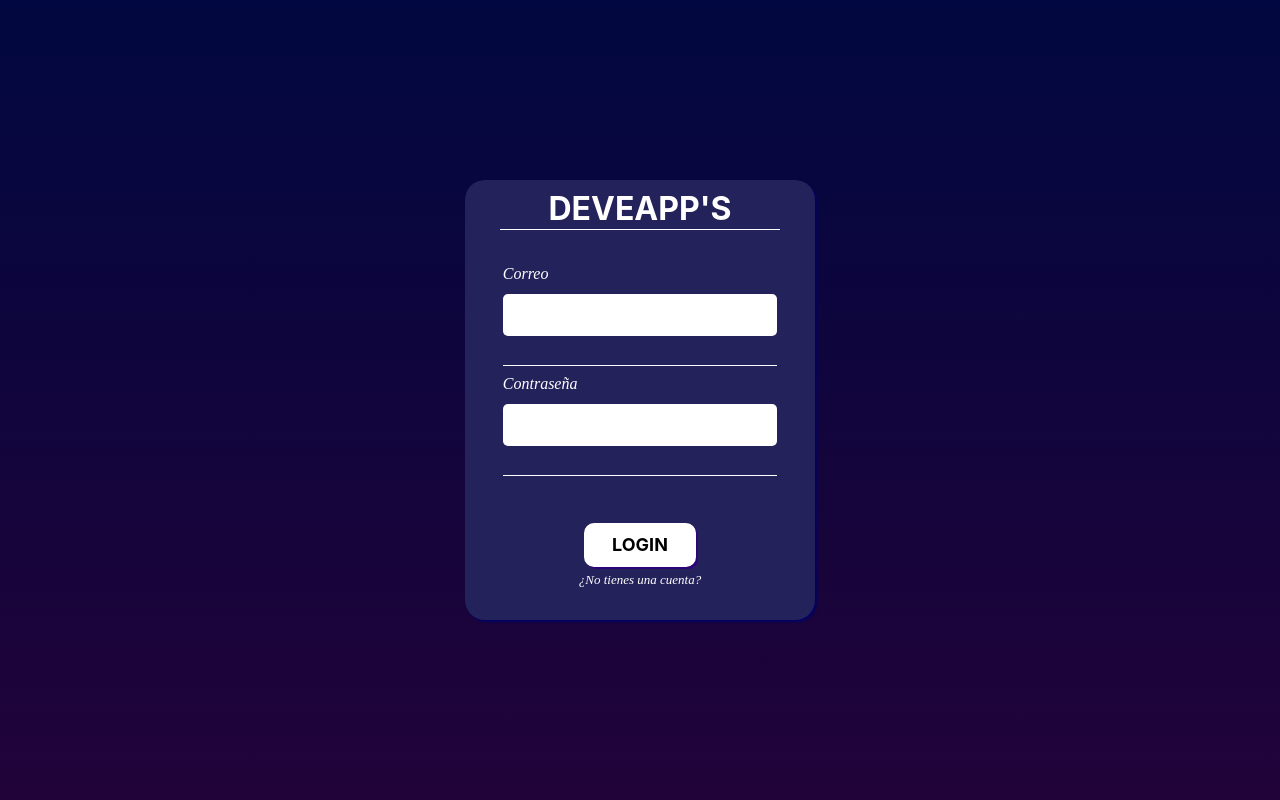
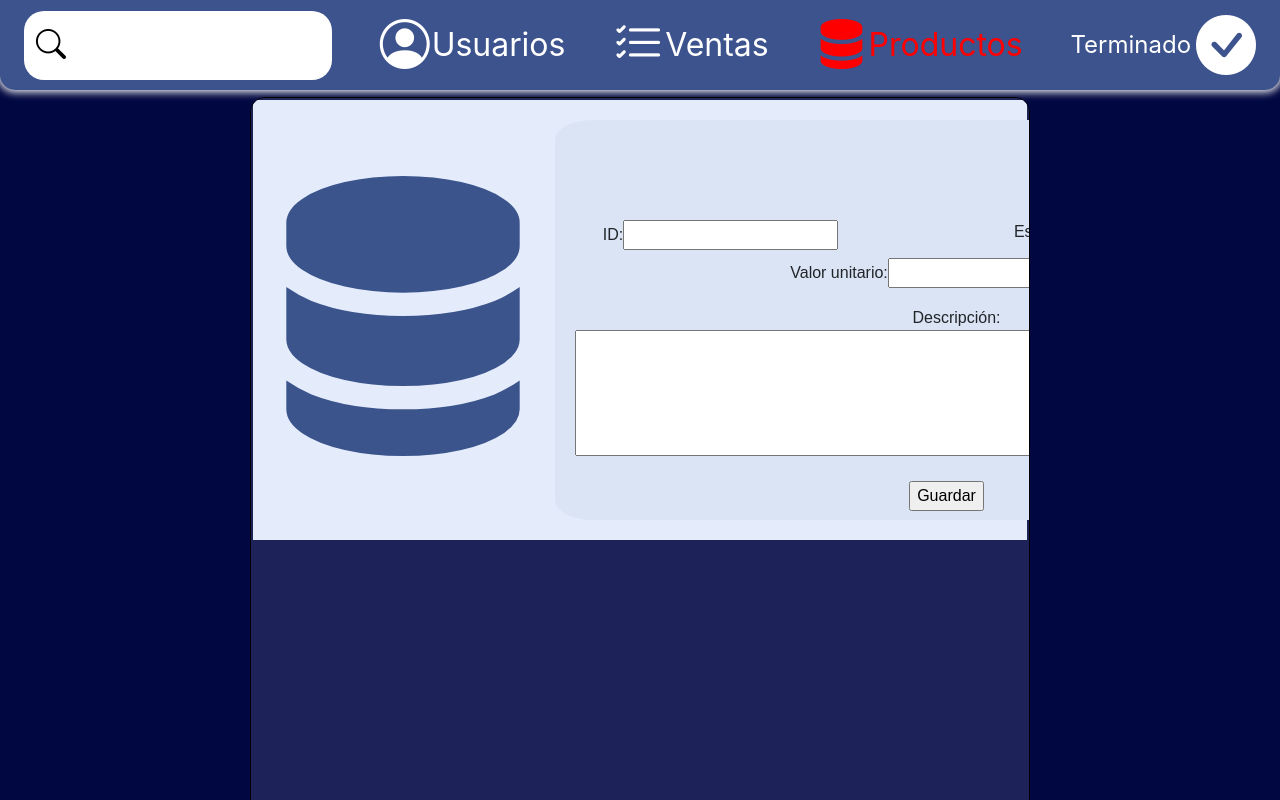
Before and after one commit to Alexcastr/deveApps, a React (Create React App) app: page /AddProducts in a window 1280 px wide. Built offline with nearby package versions, Linux system fonts and the light colour scheme.

Commit message:
Añadir producto

```diff
--- a/package.json
+++ b/package.json
@@ -36,5 +36,8 @@
       "last 1 firefox version",
       "last 1 safari version"
     ]
+  },
+  "devDependencies": {
+    "eslint-plugin-react": "^7.26.1"
   }
 }
--- a/src/App.jsx
+++ b/src/App.jsx
@@ -4,6 +4,7 @@ import Redirect from "pages/Redirect";
 import Login from "pages/Login";
 import Users from "pages/Users";
 import Products from "pages/Products";
+import AddProducts from "pages/addProducts";
 import "Styles/App.css";
 import "Styles/Header.css";
 import "Styles/navButtons.css";
@@ -14,6 +15,9 @@ function App() {
     <div className="App">
       <Router>
         <Switch>
+          <Route path="/AddProducts">
+            <AddProducts/>
+          </Route>
           <Route path="/goto">
             <Redirect />
           </Route>
--- /dev/null
+++ b/src/Components/addProduct.jsx
@@ -0,0 +1,56 @@
+import React from "react";
+
+const AddProduct = () => {
+  return (
+      <>
+      <body className="center-content mt-1">
+       <div className="table">
+        <div className="BodyAddProduct">
+          <div className="iconAddProduct">
+            <i class="bi bi-server navButton"></i>
+                </div>
+                <div className="gridAddProduct">
+                <form>
+                    <div className="item1">
+                    <div>
+                    <label>
+                    ID:
+                    <input type="number"/>
+                    </label>
+                    </div>
+                    <div>
+                    <label>
+                    Estado:
+                    <select placeholder="seleccionar">
+                        <option>Disponible</option>
+                        <option>No Disponible</option>
+                    </select>
+                    </label>
+                    </div>
+                    </div>
+                    <div className="item3">
+                    <label>
+                    Valor unitario:
+                    <input type="number"/>
+                    </label>
+                    </div>
+                    <div className="item4">
+                    <label>
+                    Descripción:
+                    <br/>
+                    <textarea rows="5" cols="80"></textarea>
+                    </label>
+                    </div>
+                    <div>
+                    <input type="submit" value="Guardar"/>
+                    </div>
+                </form>
+                </div>
+            </div>
+        </div>
+      </body>
+     </>
+  );
+};
+
+export default AddProduct;
--- a/src/Components/bodyProduct.jsx
+++ b/src/Components/bodyProduct.jsx
@@ -13,7 +13,7 @@ const Bodyproduct = () => {
           </tr>
           <tr>
             <td colSpan="10">
-              <Link to="/goto" className="tableAddLink">
+              <Link to="/AddProducts" className="tableAddLink">
                 <i class="bi bi-plus-circle-fill tableAddIcon"></i>
               </Link>
             </td>
--- a/src/Styles/Body.css
+++ b/src/Styles/Body.css
@@ -160,3 +160,43 @@ select:focus {
   font-size: 10em;
   color: white;
 }
+
+.BodyAddProduct{
+  background-color:  #e4ecfc;
+  display: flex;
+  justify-content:flex-start;
+  padding: 10px;
+
+
+}
+
+.iconAddProduct>i{
+  font-size: 280px;
+  color: #3c548c ;
+}
+
+.gridAddProduct{
+  display: flex;
+  padding-top: 100px;
+  width: 100%;
+  background-color:   #dbe4f4 ;
+  border-radius: 5%;
+  margin: 10px;
+  font-family:Arial, Helvetica, sans-serif;
+  font-style:normal;
+
+}
+.item1 {
+  display: flex;
+justify-content: space-around;
+margin-left: 20px;
+}
+
+.item1>div{
+ margin-right: 120px;
+}
+
+.item4{
+  width: 100%;
+  margin:10px;
+}
--- /dev/null
+++ b/src/pages/addProducts.jsx
@@ -0,0 +1,13 @@
+import React from 'react'
+import Header from 'Components/header'
+import AddProduct from 'Components/addProduct'
+const AProducts = () => {
+    return (
+        <>
+         <Header current="productos"/>
+         <AddProduct/>
+        </>
+    )
+}
+
+export default AProducts
```
Also changed, not shown: 1 other file (tests, documents, lock files or other folders).
